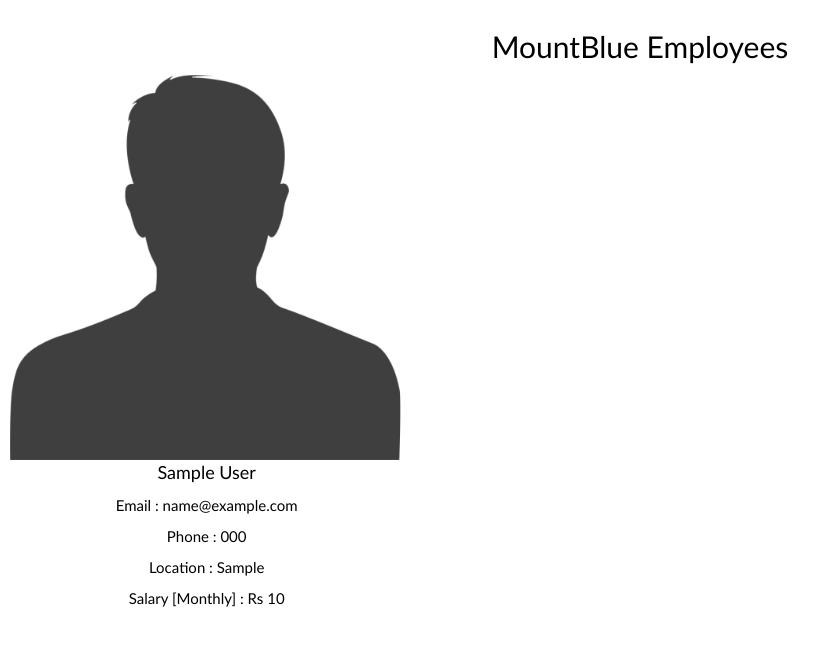
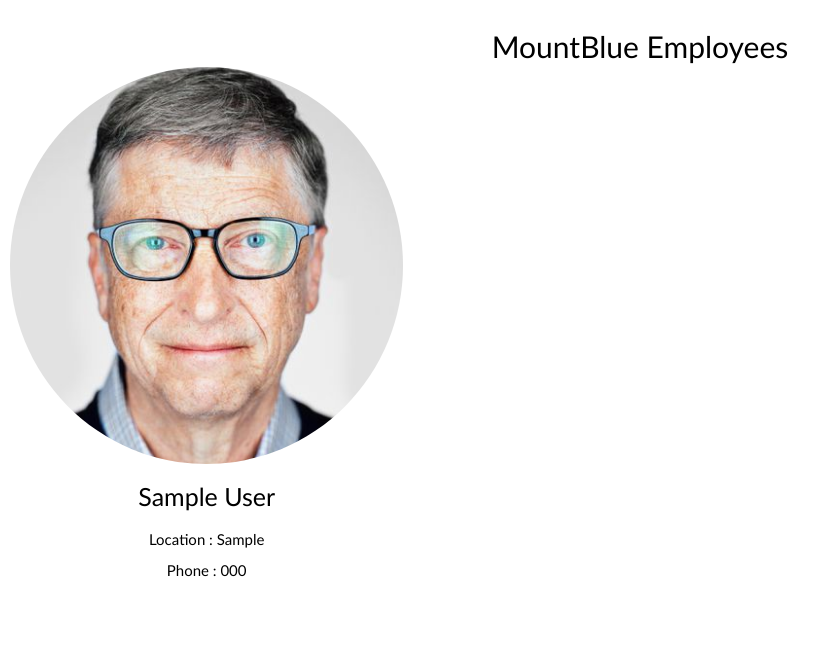
Before and after one commit to shashichander009/flask-hr-project, a Flask app: page / in a window 1280 px wide. Shown: the part 46-692 px from the top of the page, without its empty margins (0-840 px from the left). Run offline with Flask 2, Linux system fonts and the light colour scheme; tables that the repository leaves empty hold one stand-in row (values such as "Sample post").

Commit message:
readme changes

```diff
--- a/app/static/main.css
+++ b/app/static/main.css
@@ -175,6 +175,7 @@ a {
 img {
   display: block;
   width: 100%;
+  border-radius: 50%;
 }
 
 /* nav */
@@ -259,7 +260,8 @@ img {
 }
 
 .employee-name {
-  font-size: 2rem;
+  margin: 1.5rem;
+  font-size: 2.5rem;
 }
 
 .emp-form {
@@ -319,6 +321,7 @@ img {
   max-height: 30rem;
   max-width: 30rem;
   margin-bottom: 2rem;
+  border-radius: 50%;
 }
 
 .emp-container {
--- a/app/templates/index.html
+++ b/app/templates/index.html
@@ -10,11 +10,9 @@
         {% for employee in employees %}
         <a href="{{ url_for('employee', id=employee.id) }}">
             <img src="../static/images/profile.png">
-            <p class="product-name">{{employee.name}}</p>
-            <p class="employee-short-desc">Email : {{employee.email}}</p>
+            <p class="employee-name">{{employee.name}}</p>
+            <p class="employee-short-desc">Location : {{employee.location}}</p>
             <p class="employee-short-desc">Phone : {{employee.phone}}</p>
-            <p class="employee-short-desc">Location : {{employee.location}}</p>
-            <p class="employee-short-desc">Salary [Monthly] : Rs {{employee.salary}}</p>
         </a>
         {% endfor %}
     </div>
```
Also changed, not shown: README.md, app/static/images/profile.png, 4 other files.
